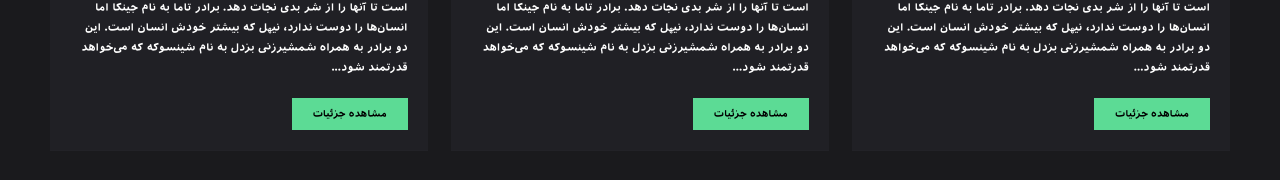
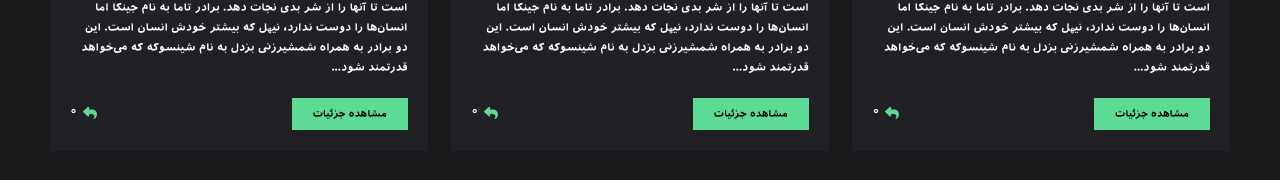
Before and after one commit to Masocher/Otanix, a React (Create React App) app: page / in a window 1280 px wide. Shown: the part 2234-2414 px from the top of the page. Built offline with nearby package versions, Linux system fonts and the light colour scheme.

Commit message:
Debugging

```diff
--- a/src/components/HomeDiscussions.js
+++ b/src/components/HomeDiscussions.js
@@ -1,15 +1,17 @@
 // assets
 import "../styles/home-discussions.css";
 import img1 from "../images/animes/1.jpg";
+
+// icons
+import { FontAwesomeIcon } from "@fortawesome/react-fontawesome";
+import { faReply } from "@fortawesome/free-solid-svg-icons";
 
 const HomeDiscussions = () => {
   return (
     <div className="home_discussions">
       <div className="section_title_box">
         <span>بحث و گفتگو</span>
-        <div className="show_btn">
-            مشاهده گفتگو ها
-        </div>
+        <div className="show_btn">مشاهده گفتگو ها</div>
       </div>
 
       <div className="discussions">
@@ -33,7 +35,17 @@ const HomeDiscussions = () => {
             بزدل به نام شینسوکه که می‌خواهد قدرتمند شود...
           </div>
 
-          <div className="show_more">مشاهده جزئیات</div>
+          <div className="discussion_buttons">
+            <div className="show_more">مشاهده جزئیات</div>
+
+            <div className="discussion_reply">
+              <div className="reply_icon">
+                <FontAwesomeIcon icon={faReply} />
+              </div>
+
+              <div className="discussion_reply_num">۰</div>
+            </div>
+          </div>
         </div>
 
         <div className="discussion_box">
@@ -56,7 +68,17 @@ const HomeDiscussions = () => {
             بزدل به نام شینسوکه که می‌خواهد قدرتمند شود...
           </div>
 
-          <div className="show_more">مشاهده جزئیات</div>
+          <div className="discussion_buttons">
+            <div className="show_more">مشاهده جزئیات</div>
+
+            <div className="discussion_reply">
+              <div className="reply_icon">
+                <FontAwesomeIcon icon={faReply} />
+              </div>
+
+              <div className="discussion_reply_num">۰</div>
+            </div>
+          </div>
         </div>
 
         <div className="discussion_box">
@@ -79,7 +101,17 @@ const HomeDiscussions = () => {
             بزدل به نام شینسوکه که می‌خواهد قدرتمند شود...
           </div>
 
-          <div className="show_more">مشاهده جزئیات</div>
+          <div className="discussion_buttons">
+            <div className="show_more">مشاهده جزئیات</div>
+
+            <div className="discussion_reply">
+              <div className="reply_icon">
+                <FontAwesomeIcon icon={faReply} />
+              </div>
+
+              <div className="discussion_reply_num">۰</div>
+            </div>
+          </div>
         </div>
       </div>
     </div>
--- a/src/styles/home-discussions.css
+++ b/src/styles/home-discussions.css
@@ -73,3 +73,25 @@
     padding: 0;
     width: 100%;
 }
+
+.discussion_buttons {
+    display: flex;
+    justify-content: space-between;
+    align-items: center;
+}
+
+.discussion_reply {
+    display: flex;
+    margin-top: 20px;
+}
+
+.discussion_reply .reply_icon {
+    font-size: 14px;
+    color: #5cdb95;
+    margin: 0 0 1px 5px;
+}
+
+.discussion_reply_num {
+    letter-spacing: 0;
+    font-size: 11px;
+}
```
